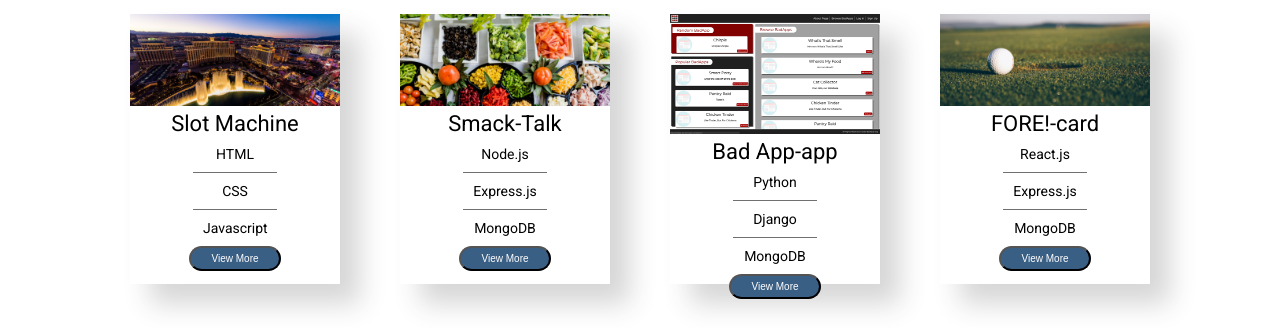
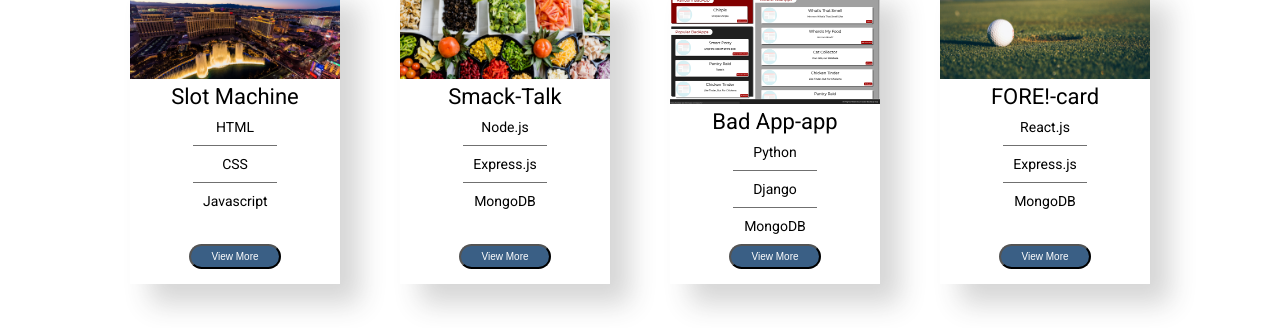
Before and after one commit to LaunchPad90/Portfolio, a Gatsby site: page / in a window 1280 px wide. Shown: the part 414-742 px from the top of the page. Built offline with nearby package versions, Linux system fonts and the light colour scheme; Gatsby itself is replaced by a stand-in of ours; a web font is replaced by a local one.

Commit message:
minor card fixes

```diff
--- a/src/components/card.js
+++ b/src/components/card.js
@@ -9,7 +9,7 @@ export default function Card(props) {
 
     const CardBox = styled.div`
         width: 21rem;;
-        height: 27rem;
+        height: 30rem;
         perspective: 1000px;
         margin: 3rem;
         text-align: center;
@@ -24,9 +24,8 @@ export default function Card(props) {
         display: flex;
         flex-direction: column;
         align-items: center;
-        height: 100%;
-        width: 100%;
         padding-bottom: 1.5rem;
+
     `;
 
     const CardBack = styled.div`
@@ -64,15 +63,13 @@ export default function Card(props) {
     `;
 
     const CardImageDiv = styled.div`
+       width: 100%;
+       height: 70%;
+    `;
+
+    const CardImage = styled.img`
         width: 100%;
         height: 100%;
-    `;
-
-    const CardImgae = styled.img`
-        width: 100%;
-        height: 100%;
-        background-position: top;
-        background-size: cover;
     `;
 
     const CardTitle = styled.div`
@@ -82,12 +79,14 @@ export default function Card(props) {
 
     const CardContent = styled.div`
         width: 100%;
+        height: 100%;
         font-size: 1.8rem;
         padding: 1rem;
         justify-self: flex-start;
     `;
 
     const ContentList = styled.ul`
+        height: 100%;
         width: 40%;
     `;
 
@@ -125,7 +124,7 @@ export default function Card(props) {
             <Card onClick={Flipped}>
                 <CardFront>
                     <CardImageDiv>
-                        <CardImgae src={props.projectImage}/>
+                        <CardImage src={props.projectImage}/>
                     </CardImageDiv>
                     <CardTitle>{props.projectTitle}</CardTitle>
                     {/* <CardImg controls type="video/mp4" src={props.projectGif} /> */}
--- a/src/data/project-data.js
+++ b/src/data/project-data.js
@@ -2,6 +2,7 @@ import slot from "../images/slot.png"
 import food from "../images/food.png"
 import badapp from "../images/badapp.png"
 import golfImg from "../images/golf.png"
+
 import slotGif from "../images/slotGif.mp4"
 import smackTalkGif from "../images/smack-talk-gif.mp4"
 
```
Also changed, not shown: src/images/skate-hero-2.jpeg (deleted), src/images/vegas.png (deleted).
